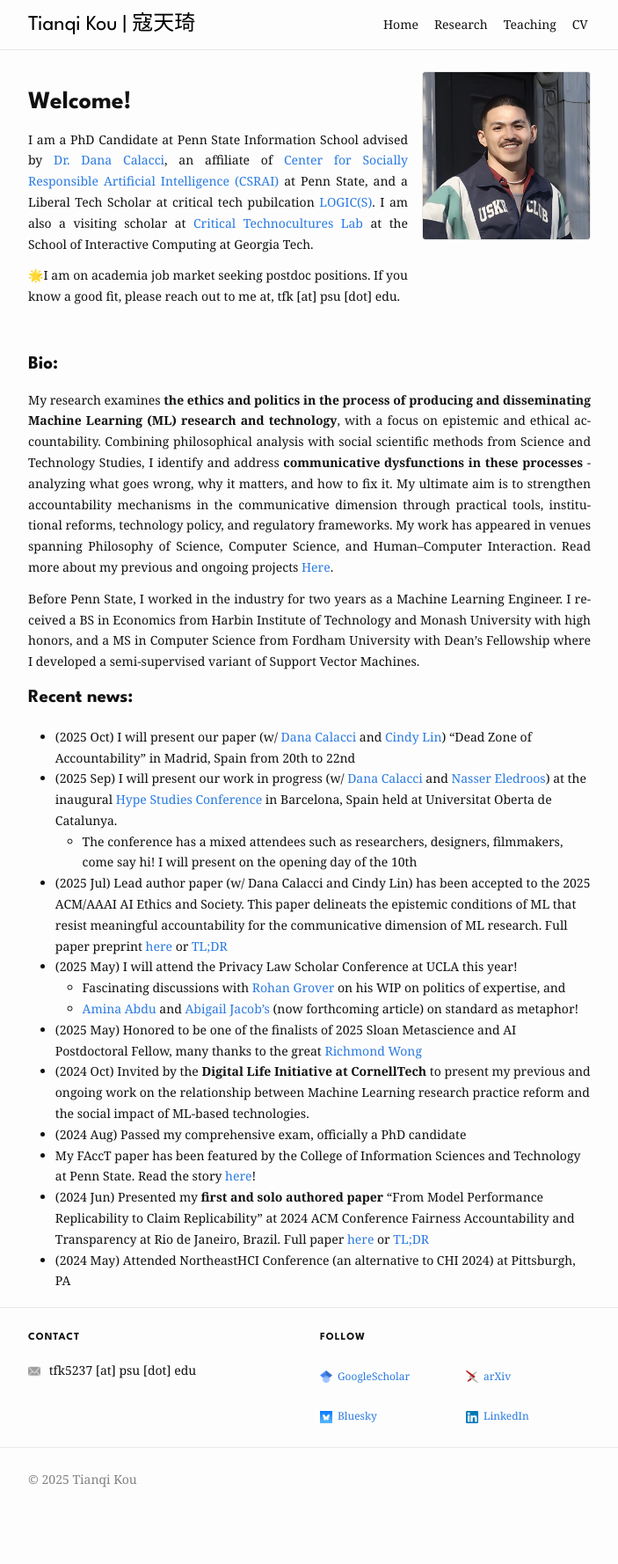
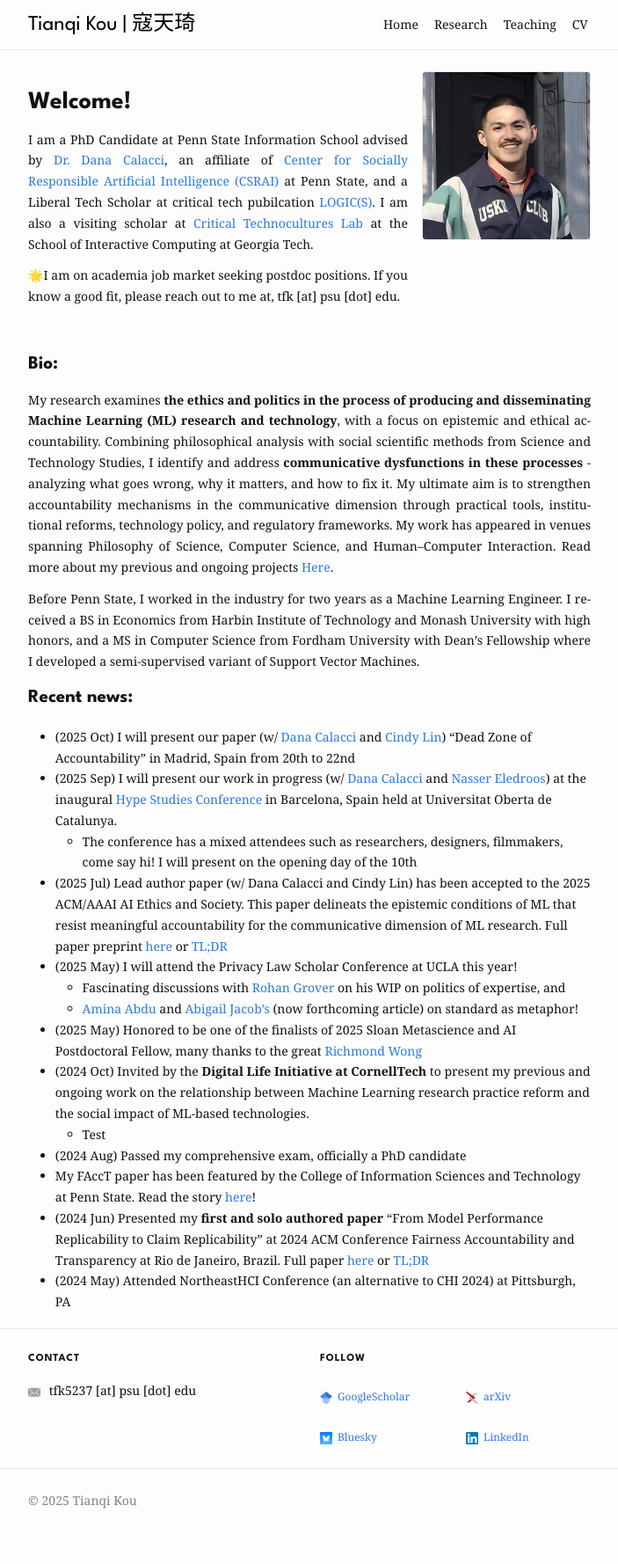
Before and after one commit to koutianqi/koutianqi.github.io, a Jekyll site: the page built from index.markdown, in a window 1280 px wide. Shown: the whole page at 88% size, without its empty margins (288-991 px from the left). Built offline with Jekyll 4.4.1, drawn with Linux system fonts in a browser that asks for light colours; before the commit the page ends 1754 px from its top, so only the background shows below that.

Commit message:
Update index.markdown

```diff
--- a/index.markdown
+++ b/index.markdown
@@ -34,6 +34,7 @@ Before Penn State, I worked in the industry for two years as a Machine Learning
   - [Amina Abdu](https://aminaxabdu.github.io) and [Abigail Jacob's](https://azjacobs.com) (now forthcoming article) on standard as metaphor!
 - (2025 May) Honored to be one of the finalists of 2025 Sloan Metascience and AI Postdoctoral Fellow, many thanks to the great [Richmond Wong](https://richmondywong.com)
 - (2024 Oct) Invited by the **Digital Life Initiative at CornellTech** to present my previous and ongoing work on the relationship between Machine Learning research practice reform and the social impact of ML-based technologies.
+  - Test
 - (2024 Aug) Passed my comprehensive exam, officially a PhD candidate
 - My FAccT paper has been featured by the College of Information Sciences and Technology at Penn State. Read the story [here](https://ist.psu.edu/news/claim-replicability-may-help-prevent-harms-caused-by-ml)!
 - (2024 Jun) Presented my **first and solo authored paper** "From Model Performance Replicability to Claim Replicability" at 2024 ACM Conference Fairness Accountability and Transparency at Rio de Janeiro, Brazil. Full paper [here](https://arxiv.org/pdf/2404.13131?) or [TL;DR](https://x.com/koutianqi1/status/1782586574850449812)
```
